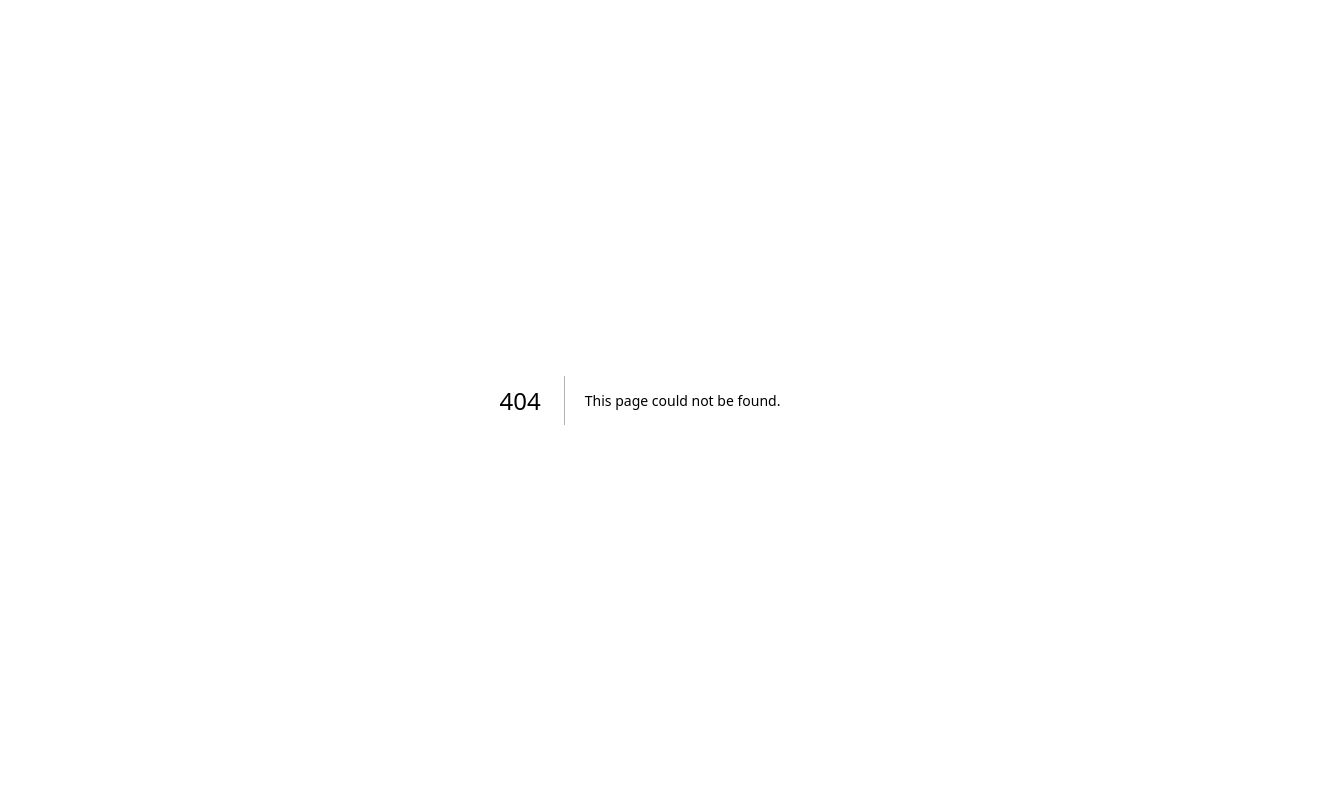
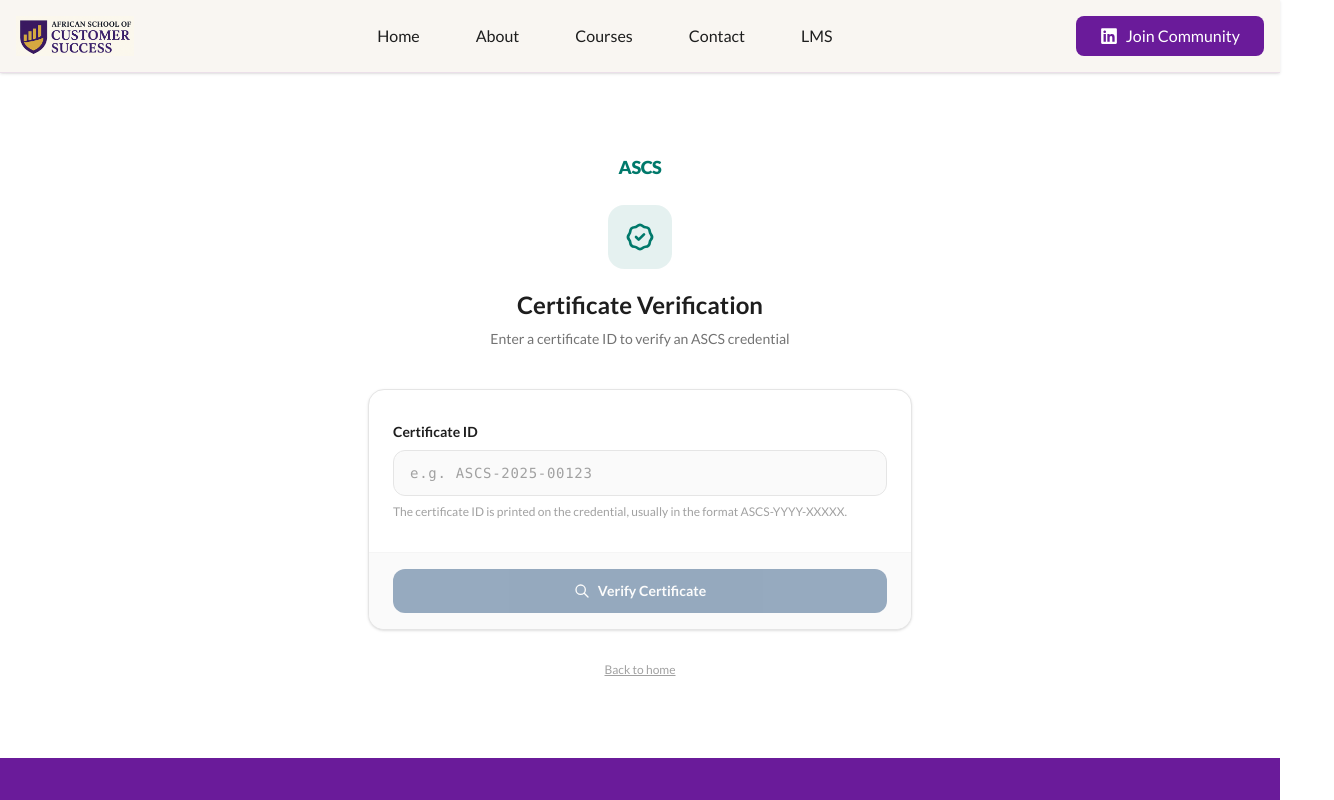
Before and after one commit to udonte/ascs-lms, a Next.js app: page /verify in a window 1280 px wide. Before the commit this address had no page. Shown: the top 800 px of the page, 1334 px wide, since content can reach past the window. Built offline with nearby package versions, Linux system fonts and the light colour scheme; a web font is replaced by a local one.

Commit message:
added layout fixes

```diff
--- a/app/(dashboard)/dashboard/courses/[courseId]/page.tsx
+++ b/app/(dashboard)/dashboard/courses/[courseId]/page.tsx
@@ -46,10 +46,7 @@ export default async function CourseEntryPage({
   return (
     <div className="mx-auto w-full max-w-6xl">
       {needsContractAgreement && (
-        <CourseContractModal
-          courseId={course.id}
-          courseTitle={course.title}
-        />
+        <CourseContractModal courseId={course.id} courseTitle={course.title} />
       )}
       <Header
         title={course.title}
@@ -64,7 +61,7 @@ export default async function CourseEntryPage({
       </Link>
       <div className="overflow-hidden rounded-3xl border border-neutral-200 bg-white shadow-sm">
         <div className="flex items-start gap-4 px-4 py-6">
-          <div className="relative aspect-video w-full lg:w-1/2 bg-linear-to-br from-customer-purple via-customer-teal to-customer-gold rounded-2xl">
+          <div className="hidden md:block relative aspect-video w-full lg:w-1/2 bg-linear-to-br from-customer-purple via-customer-teal to-customer-gold rounded-2xl">
             <img
               src={heroImageUrl}
               alt={course.title}
@@ -74,7 +71,7 @@ export default async function CourseEntryPage({
             <div className="absolute inset-0 bg-customer-charcoal/20" />
           </div>
 
-          <div className="space-y-6 flex-1">
+          <div className="space-y-6">
             <div>
               <p className="text-xs font-semibold uppercase tracking-wider text-customer-purple">
                 Your course
--- a/app/(marketing)/_components/about/AboutHero.tsx
+++ b/app/(marketing)/_components/about/AboutHero.tsx
@@ -10,7 +10,10 @@ import Badge from "../ui/Badge";
 export default function AboutHero() {
   const containerVariants = {
     hidden: { opacity: 0 },
-    visible: { opacity: 1, transition: { staggerChildren: 0.2, delayChildren: 0.3 } },
+    visible: {
+      opacity: 1,
+      transition: { staggerChildren: 0.2, delayChildren: 0.3 },
+    },
   };
 
   const dynamicEase = "easeOut";
@@ -27,7 +30,11 @@ export default function AboutHero() {
   const floatingVariants = {
     animate: {
       y: [0, -20, 0],
-      transition: { duration: 6, repeat: Infinity, ease: floatingEase as Easing },
+      transition: {
+        duration: 6,
+        repeat: Infinity,
+        ease: floatingEase as Easing,
+      },
     },
   };
 
@@ -49,7 +56,10 @@ export default function AboutHero() {
           initial="hidden"
           animate="visible"
         >
-          <Badge variant="default" className="mb-6 backdrop-blur-sm border-customer-cream/20">
+          <Badge
+            variant="default"
+            className="mb-6 backdrop-blur-sm border-customer-cream/20"
+          >
             About ASCS™
           </Badge>
 
@@ -79,11 +89,17 @@ export default function AboutHero() {
             dynamic field of Customer Success.
           </motion.p>
 
-          <motion.div variants={itemVariants} className="flex flex-col sm:flex-row gap-8 mb-12">
-            <Button variant="primary" size="md" icon={<FaArrowRight />}>
-              <a href="https://selar.com/369z0u1736" target="_blank" rel="noreferrer">
-                Download CSM Starter Kits
-              </a>
+          <motion.div
+            variants={itemVariants}
+            className="flex flex-col sm:flex-row gap-8 mb-12"
+          >
+            <Button
+              variant="primary"
+              size="md"
+              icon={<FaArrowRight />}
+              href="/signup?next=%2Fdashboard"
+            >
+              Sign up on Learning Platform
             </Button>
 
             <Button
@@ -97,7 +113,10 @@ export default function AboutHero() {
             </Button>
           </motion.div>
 
-          <motion.div variants={itemVariants} className="grid grid-cols-3 gap-8 text-center">
+          <motion.div
+            variants={itemVariants}
+            className="grid grid-cols-3 gap-8 text-center"
+          >
             {[
               { value: "500+", label: "Students Trained" },
               { value: "95%", label: "Success Rate" },
@@ -107,13 +126,19 @@ export default function AboutHero() {
                 <div className="text-2xl md:text-3xl font-bold text-customer-gold">
                   {stat.value}
                 </div>
-                <div className="text-sm text-customer-cream/80">{stat.label}</div>
+                <div className="text-sm text-customer-cream/80">
+                  {stat.label}
+                </div>
               </div>
             ))}
           </motion.div>
         </motion.div>
 
-        <motion.div className="relative" variants={floatingVariants} animate="animate">
+        <motion.div
+          className="relative"
+          variants={floatingVariants}
+          animate="animate"
+        >
           <div className="relative">
             <div className="relative bg-linear-to-br from-customer-purple/80 to-customer-teal/60 rounded-2xl p-8 backdrop-blur-sm border border-customer-cream/10">
               <div className="bg-customer-charcoal/30 rounded-xl h-96 lg:h-[500px] flex items-center justify-center border-2 border-customer-gold/20 overflow-hidden">
@@ -132,7 +157,11 @@ export default function AboutHero() {
               <motion.div
                 className="absolute -top-4 -left-4 bg-customer-gold text-customer-charcoal px-4 py-2 rounded-lg font-semibold shadow-lg"
                 animate={{ y: [0, -10, 0], rotate: [-5, 5, -5] }}
-                transition={{ duration: 4, repeat: Infinity, ease: "easeInOut" }}
+                transition={{
+                  duration: 4,
+                  repeat: Infinity,
+                  ease: "easeInOut",
+                }}
               >
                 Quality Training
               </motion.div>
@@ -140,7 +169,12 @@ export default function AboutHero() {
               <motion.div
                 className="absolute -bottom-4 -right-4 bg-customer-teal text-customer-cream px-4 py-2 rounded-lg font-semibold shadow-lg"
                 animate={{ y: [0, 10, 0], rotate: [5, -5, 5] }}
-                transition={{ duration: 5, repeat: Infinity, ease: "easeInOut", delay: 1 }}
+                transition={{
+                  duration: 5,
+                  repeat: Infinity,
+                  ease: "easeInOut",
+                  delay: 1,
+                }}
               >
                 Global Opportunities
               </motion.div>
--- a/app/(marketing)/_components/home/CallToActionSection.tsx
+++ b/app/(marketing)/_components/home/CallToActionSection.tsx
@@ -66,7 +66,9 @@ export default function CallToActionSection() {
           >
             <p>Africa is rising.</p>
             <p>Customer Success is booming.</p>
-            <p className="text-customer-gold font-semibold">Your moment is now.</p>
+            <p className="text-customer-gold font-semibold">
+              Your moment is now.
+            </p>
           </motion.div>
 
           <motion.p
@@ -75,8 +77,8 @@ export default function CallToActionSection() {
           >
             Join <span className="font-semibold text-customer-gold">ASCS™</span>{" "}
             - where African talent becomes global leaders. Transform your career
-            with world-class education, mentorship, and a community that supports
-            your growth every step of the way.
+            with world-class education, mentorship, and a community that
+            supports your growth every step of the way.
           </motion.p>
 
           <motion.div
@@ -84,7 +86,7 @@ export default function CallToActionSection() {
             className="flex flex-col sm:flex-row gap-8 justify-center mb-12"
           >
             <Button
-              href="/courses"
+              href="/signup?next=%2Fdashboard"
               variant="primary"
               size="lg"
               icon={<FaRocket />}
--- a/app/(marketing)/_sections/HomeHero.tsx
+++ b/app/(marketing)/_sections/HomeHero.tsx
@@ -89,16 +89,15 @@ export default function HomeHero() {
 
           <motion.div
             variants={itemVariants}
-            className="flex flex-col sm:flex-row gap-8 mb-12"
+            className="flex flex-col sm:flex-row items-center lg:items-start gap-8 mb-12"
           >
-            <Button variant="primary" size="md" icon={<FaArrowRight />}>
-              <a
-                href="https://selar.com/369z0u1736"
-                target="_blank"
-                rel="noreferrer"
-              >
-                Download CSM Starter Kits
-              </a>
+            <Button
+              variant="primary"
+              size="md"
+              icon={<FaArrowRight />}
+              href="/signup?next=%2Fdashboard"
+            >
+              Sign up on Learning Platform
             </Button>
 
             <Button
@@ -139,7 +138,7 @@ export default function HomeHero() {
           animate="animate"
         >
           <div className="relative">
-            <div className="relative bg-linear-to-br from-customer-purple/80 to-customer-teal/60 rounded-2xl p-8 backdrop-blur-sm border border-customer-cream/10">
+            <div className="relative bg-linear-to-br from-customer-purple/80 to-customer-teal/60 rounded-2xl p-2 lg:p-8 backdrop-blur-sm border border-customer-cream/10">
               <div className="bg-customer-charcoal/30 rounded-xl h-96 lg:h-125 flex items-center justify-center border-2 border-customer-gold/20 overflow-hidden">
                 <div className="relative w-full h-full">
                   <Image
@@ -154,7 +153,7 @@ export default function HomeHero() {
               </div>
 
               <motion.div
-                className="absolute -top-4 -left-4 bg-customer-gold text-customer-charcoal px-4 py-2 rounded-lg font-semibold shadow-lg"
+                className="absolute -top-4 -left-4 bg-customer-gold text-customer-charcoal px-4 py-2 rounded-lg font-semibold shadow-lg cursor-pointer"
                 animate={{ y: [0, -10, 0], rotate: [-5, 5, -5] }}
                 transition={{
                   duration: 4,
@@ -162,7 +161,13 @@ export default function HomeHero() {
                   ease: "easeInOut",
                 }}
               >
-                Global Careers
+                <a
+                  href="https://selar.com/369z0u1736"
+                  target="_blank"
+                  rel="noreferrer"
+                >
+                  Download CSM Starter Kits
+                </a>
               </motion.div>
 
               <motion.div
--- a/app/(marketing)/verify/[certificateNumber]/page.tsx
+++ b/app/(marketing)/verify/[certificateNumber]/page.tsx
@@ -136,11 +136,17 @@ export default async function VerifyCertificatePage({
         </div>
       )}
 
-      <p className="mt-8 text-center text-xs text-neutral-400">
+      <div className="mt-8 flex flex-col items-center gap-3 text-center text-xs text-neutral-400">
+        <Link
+          href="/verify"
+          className="inline-flex items-center gap-1.5 rounded-lg border border-neutral-200 bg-white px-4 py-2 text-sm font-medium text-neutral-600 transition hover:bg-neutral-50 hover:text-customer-teal"
+        >
+          Verify another certificate
+        </Link>
         <Link href="/" className="underline hover:text-customer-teal">
           Back to home
         </Link>
-      </p>
+      </div>
     </div>
   );
 }
--- /dev/null
+++ b/app/(marketing)/verify/page.tsx
@@ -0,0 +1,90 @@
+"use client";
+
+import { useState } from "react";
+import { useRouter } from "next/navigation";
+import Link from "next/link";
+import { HiOutlineSearch, HiOutlineBadgeCheck } from "react-icons/hi";
+
+export default function VerifyIndexPage() {
+  const router = useRouter();
+  const [certId, setCertId] = useState("");
+
+  function handleSubmit(e: React.FormEvent) {
+    e.preventDefault();
+    const trimmed = certId.trim();
+    if (!trimmed) return;
+    router.push(`/verify/${encodeURIComponent(trimmed.toUpperCase())}`);
+  }
+
+  return (
+    <div className="mx-auto max-w-xl px-4 py-20">
+      {/* Header */}
+      <div className="mb-10 text-center">
+        <Link href="/" className="inline-block">
+          <span className="text-lg font-black tracking-tight text-customer-teal">
+            ASCS
+          </span>
+        </Link>
+
+        <div className="mt-6 flex justify-center">
+          <div className="flex h-16 w-16 items-center justify-center rounded-2xl bg-customer-teal/10">
+            <HiOutlineBadgeCheck className="h-8 w-8 text-customer-teal" />
+          </div>
+        </div>
+
+        <h1 className="mt-5 text-2xl font-bold text-customer-charcoal">
+          Certificate Verification
+        </h1>
+        <p className="mt-2 text-sm text-neutral-500">
+          Enter a certificate ID to verify an ASCS credential
+        </p>
+      </div>
+
+      {/* Search form */}
+      <form
+        onSubmit={handleSubmit}
+        className="overflow-hidden rounded-2xl border border-neutral-200 bg-white shadow-sm"
+      >
+        <div className="px-6 py-8">
+          <label
+            htmlFor="cert-id"
+            className="mb-2 block text-sm font-semibold text-customer-charcoal"
+          >
+            Certificate ID
+          </label>
+          <input
+            id="cert-id"
+            type="text"
+            value={certId}
+            onChange={(e) => setCertId(e.target.value)}
+            placeholder="e.g. ASCS-2025-00123"
+            spellCheck={false}
+            autoComplete="off"
+            className="w-full rounded-xl border border-neutral-200 bg-neutral-50 px-4 py-3 text-base font-mono tracking-wider text-customer-charcoal placeholder-neutral-400 outline-none transition focus:border-customer-teal focus:ring-2 focus:ring-customer-teal/20 sm:text-sm"
+          />
+          <p className="mt-2 text-xs text-neutral-400">
+            The certificate ID is printed on the credential, usually in the
+            format ASCS-YYYY-XXXXX.
+          </p>
+        </div>
+
+        <div className="border-t border-neutral-100 bg-neutral-50 px-6 py-4">
+          <button
+            type="submit"
+            disabled={!certId.trim()}
+            className="inline-flex w-full items-center justify-center gap-2 rounded-xl bg-[#003366] px-6 py-3 text-sm font-semibold text-white transition hover:bg-[#003366]/90 disabled:cursor-not-allowed disabled:opacity-40"
+          >
+            <HiOutlineSearch className="h-4 w-4" />
+            Verify Certificate
+          </button>
+        </div>
+      </form>
+
+      <p className="mt-8 text-center text-xs text-neutral-400">
+        <Link href="/" className="underline hover:text-customer-teal">
+          Back to home
+        </Link>
+      </p>
+    </div>
+  );
+}
--- a/app/_components/MobileHeader.tsx
+++ b/app/_components/MobileHeader.tsx
@@ -68,11 +68,11 @@ export function MobileHeader() {
   return (
     <>
       <div
-        className={`flex h-16 shrink-0 items-center justify-between gap-3 border-b px-4 md:hidden ${
+        className={`flex h-16 shrink-0 items-center justify-between gap-2 border-b px-2 md:hidden ${
           isAdmin ? "bg-customer-purple" : "bg-white"
         }`}
       >
-        <div className="flex items-center gap-3 min-w-0">
+        <div className="flex items-center gap-2 min-w-0">
           <button
             onClick={() => setIsDrawerOpen(true)}
             className={`rounded-lg p-2 transition ${
--- a/app/_components/ShareCourseButton.tsx
+++ b/app/_components/ShareCourseButton.tsx
@@ -55,7 +55,7 @@ export function ShareCourseButton({
       type="button"
       onClick={handleShare}
       aria-label={`Share ${courseTitle}`}
-      className={`bg-blue-100 inline-flex items-center gap-1.5 rounded-lg border border-blue-200 px-3 py-2 text-xs font-medium text-blue-500 transition hover:border-blue-300 hover:text-blue-600 ${className}`}
+      className={`bg-blue-100 inline-flex items-center gap-1.5 rounded-lg border border-blue-200 px-3 py-2 text-xs font-medium text-blue-500 transition hover:border-blue-300 hover:text-blue-600 cursor-pointer ${className}`}
     >
       {copied ? (
         <>
@@ -65,7 +65,7 @@ export function ShareCourseButton({
       ) : (
         <>
           <HiOutlineShare className="h-3.5 w-3.5" />
-          Share
+          Share Course
         </>
       )}
     </button>
```
Also changed, not shown: app/(marketing)/courses/[slug]/page.tsx (+9 -58 lines).
